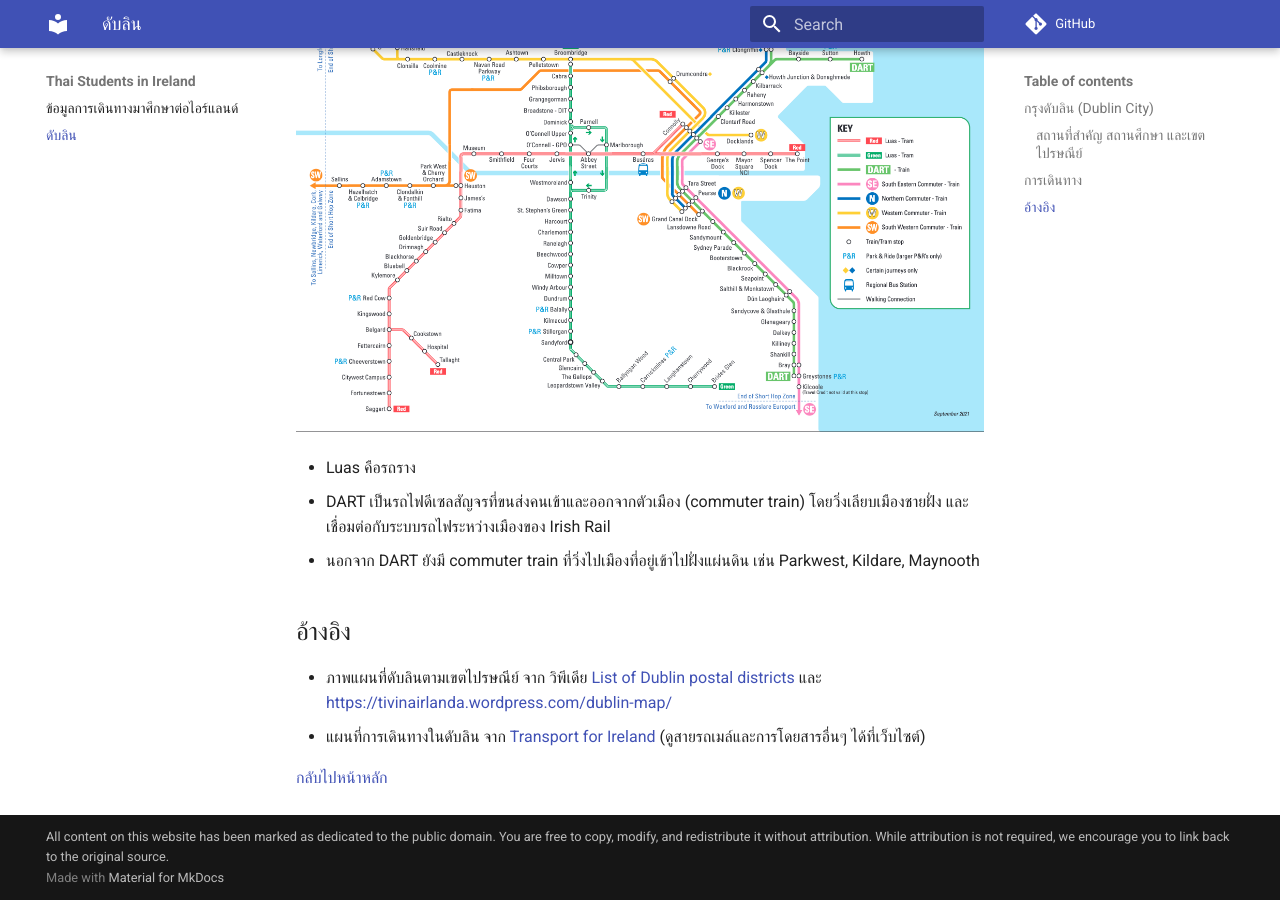
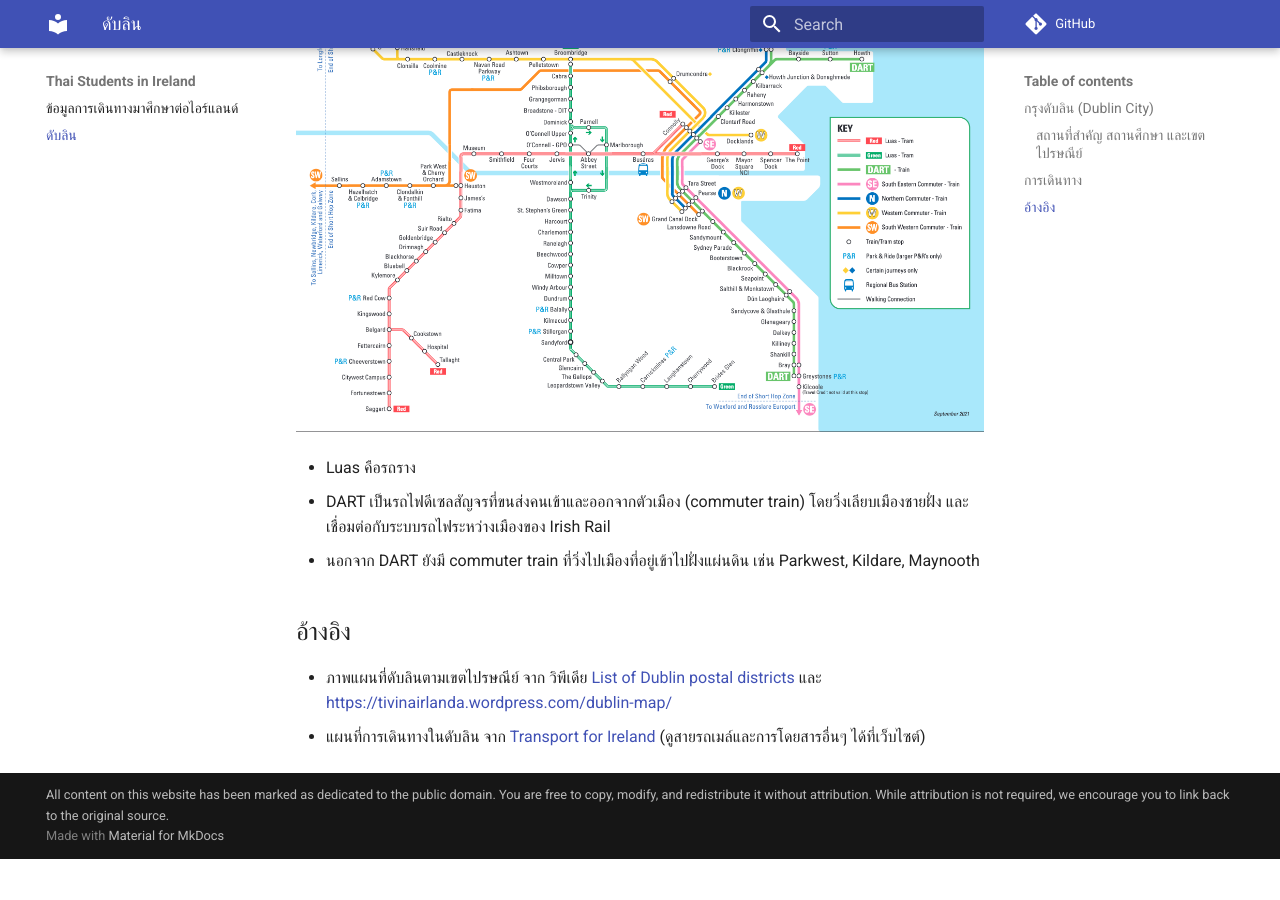
Before and after one commit to thaisocireland/docs, an MkDocs documentation site: the page built from docs/dublin.md, in a window 1280 px wide and 900 px high, scrolled down 3940 px. Built offline with MkDocs 1.6.1 and Material for MkDocs 9.7.7, drawn with Linux system fonts in a browser that asks for light colours; comment, search, counter and statistics services are not loaded; after the commit the page ends 4799 px from its top, so only the background shows below that.

Commit message:
Remove non-existing link
Signed-off-by: Arthit Suriyawongkul <arthit@gmail.com>

```diff
--- a/docs/dublin.md
+++ b/docs/dublin.md
@@ -71,5 +71,3 @@
 - แผนที่การเดินทางในดับลิน
   จาก [Transport for Ireland](https://www.transportforireland.ie/plan-a-journey/network-maps/)
   (ดูสายรถเมล์และการโดยสารอื่นๆ ได้ที่เว็บไซต์)
-
-[กลับไปหน้าหลัก](./README.md)
```
